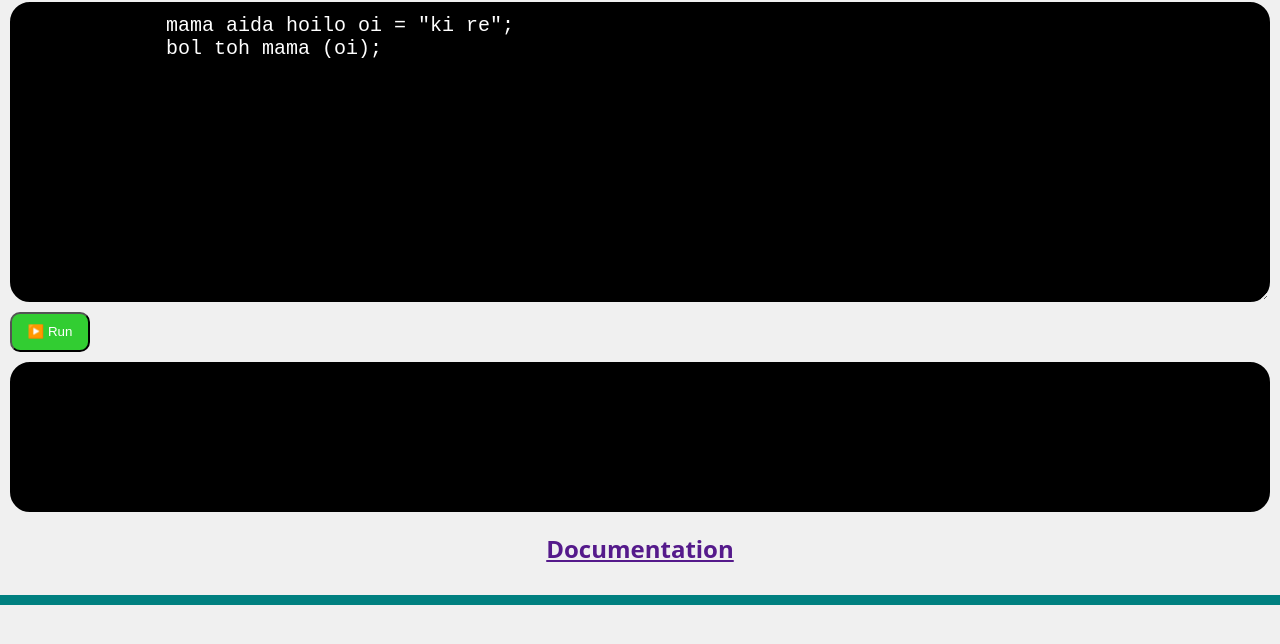
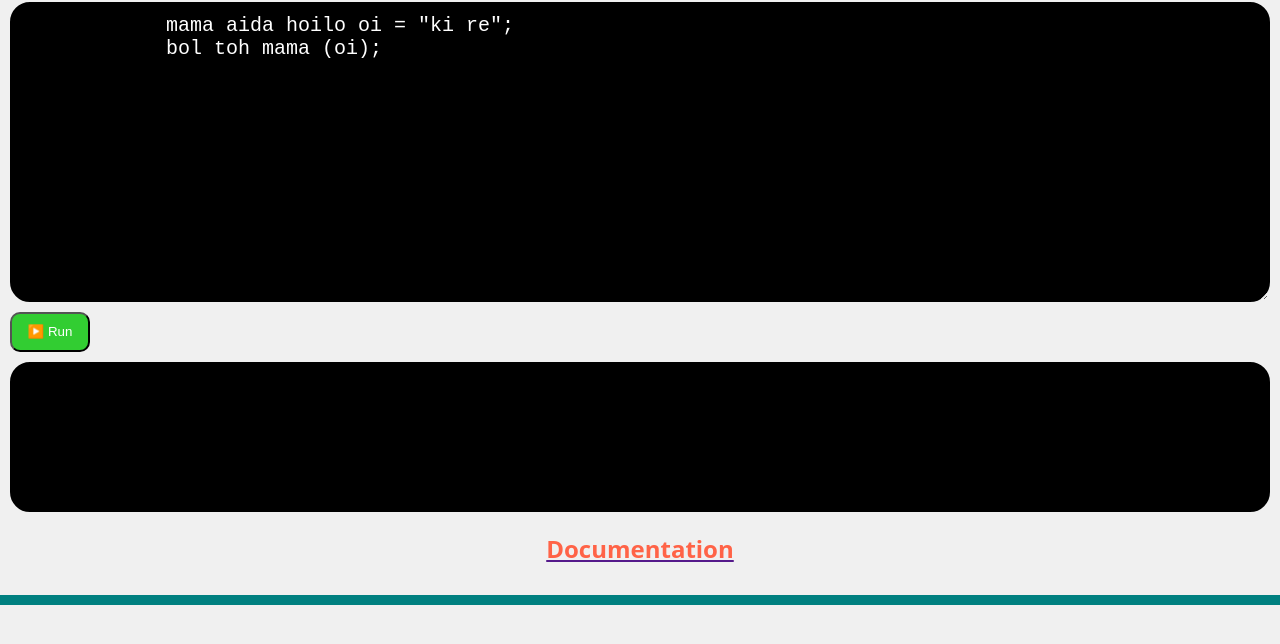
Before and after one commit to anisurrahmanlikhon/mama-lang, a plain HTML site: page index.html in a window 1280 px wide. Shown: the part 104-748 px from the top of the page. Drawn offline with Linux system fonts and the light colour scheme.

Commit message:
Update index.html

```diff
--- a/index.html
+++ b/index.html
@@ -87,7 +87,7 @@
         </textarea> <button onclick="runCode()">▶️ Run</button>
         <div id="output"></div>
         <div id="examples">
-            <center><a href=""><h2>Documentation</h2></a></center>
+            <center><a href=""><h2 style="color:tomato;">Documentation</h2></a></center>
         </div>
 
         <script>
```
